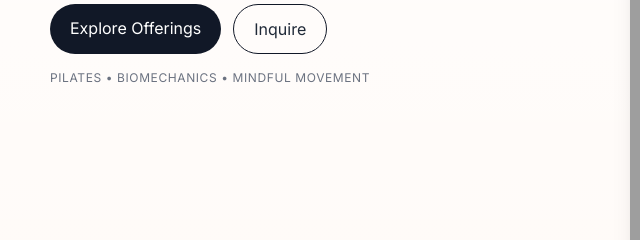
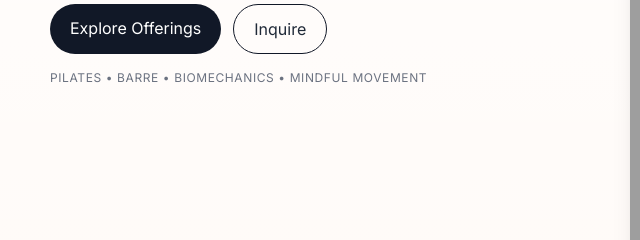
Before and after one commit to ccjacobo/GracefulPilates, a plain HTML site: page index.html in a window 1280 px wide. Shown: the part 546-786 px from the top of the page, 30-670 px from the left. Drawn offline with nearby package versions, Linux system fonts and the light colour scheme; grey boxes are pictures that could not be loaded.

Commit message:
Update index.html

```diff
--- a/index.html
+++ b/index.html
@@ -48,7 +48,7 @@
           <a href="#offerings" class="rounded-full px-5 py-3 bg-gray-900 text-white">Explore Offerings</a>
           <a href="#contact" class="rounded-full px-5 py-3 border border-gray-900">Inquire</a>
         </div>
-        <p class="mt-4 text-xs uppercase tracking-wider text-gray-500">Pilates • Biomechanics • Mindful Movement</p>
+        <p class="mt-4 text-xs uppercase tracking-wider text-gray-500">Pilates • Barre • Biomechanics • Mindful Movement</p>
       </div>
       <div class="aspect-[4/5] rounded-3xl overflow-hidden shadow-xl bg-[var(--sage)]/40">
         <!-- Replace the image URL below with your own photo -->
```
